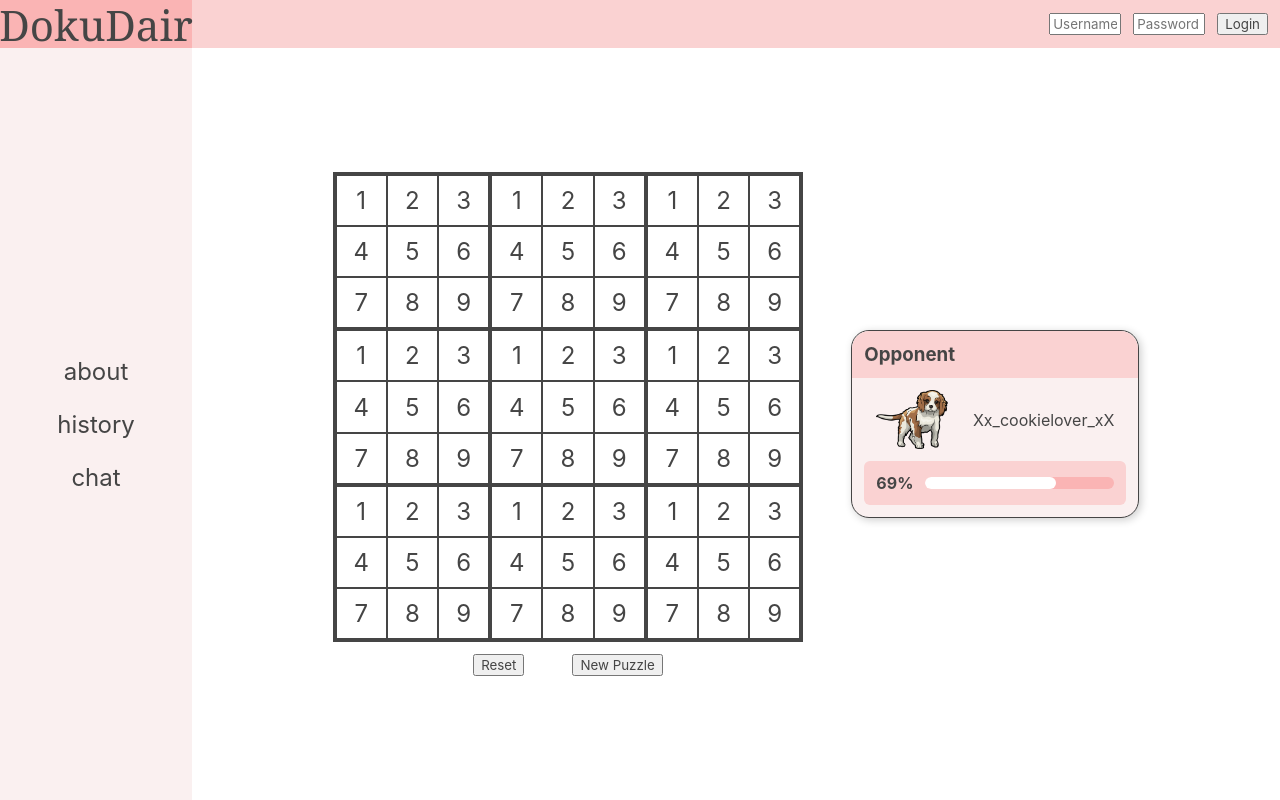
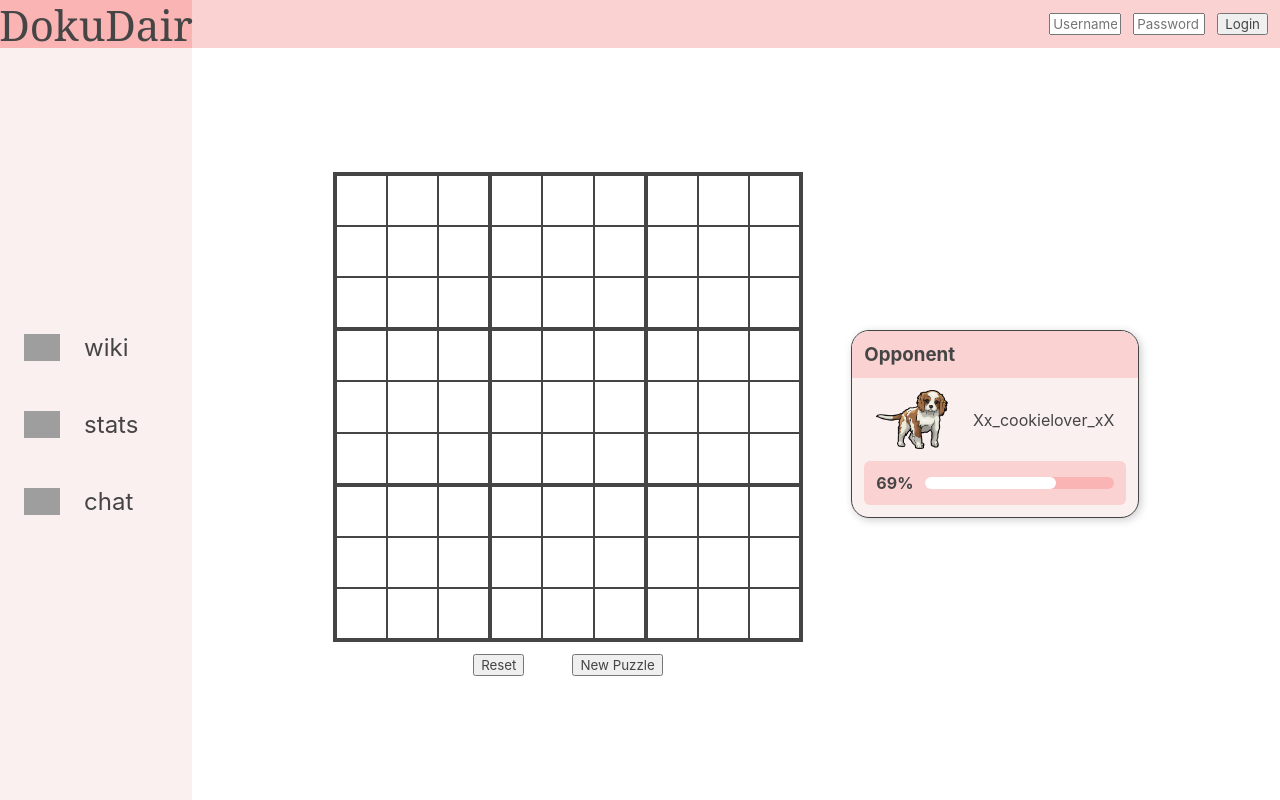
Before and after one commit to timviolino/dokuDair, a plain HTML site: page index.html in a window 1280 px wide. Drawn offline with Linux system fonts and the light colour scheme; grey boxes are pictures that could not be loaded.

Commit message:
Create script that makes all cells of board editable

```diff
--- a/index.html
+++ b/index.html
@@ -5,122 +5,131 @@
     <title>DokuDair</title>
     <link rel="stylesheet" href="style.css">
   </head>
-  <body class="flex vert nogrow">
-    <div class="flex stretch clr-med top nogrow">
-      <a id="logo" class="flex nogrow clr-dark top side"  href="index.html">DokuDair</a>
-      <div id="credentials" class="flex pad-sm gap-sm j-right">
+  <body class="flex vert no-grow">
+    <div class="flex stretch clr-med top no-grow">
+      <a id="logo" class="flex no-grow clr-dark top side"  href="index.html">DokuDair</a>
+      <div id="credentials" class="flex pad-sm gap-sm j-end">
         <input placeholder="Username">
         <input placeholder="Password">
         <button>Login</button>
       </div>
     </div>
-    <div class="flex stretch nogrow bottom">
-      <div class="flex vert nogrow clr-light side vert-stretch">
-        <a class="menu-item stretch pad-sm" href="./pages/about.html">about</a>
-        <a class="menu-item stretch pad-sm" href="./pages/history.html">history</a>
-        <a class="menu-item stretch pad-sm" href="./pages/chat.html">chat</a>
+    <div class="flex stretch no-grow bottom">
+      <div class="flex vert no-grow clr-light side vert-stretch">
+        <div class="flex menu-item stretch pad-2 gap-2 no-grow j-start">
+          <img src="https://raw.githubusercontent.com/eirikmadland/notion-icons/master/v5/icon4/mi-info.svg" alt="i">
+          <a href="./pages/wiki.html">wiki</a>
+        </div>
+        <div class="flex menu-item stretch pad-2 gap-2 no-grow j-start">
+          <img src="https://raw.githubusercontent.com/eirikmadland/notion-icons/master/v5/icon4/ul-graph-bar.svg" alt="i">
+          <a href="./pages/stats.html">stats</a>
+        </div>
+        <div class="flex menu-item stretch pad-2 gap-2 no-grow j-start">
+          <img src="https://raw.githubusercontent.com/eirikmadland/notion-icons/master/v5/icon4/mi-chat.svg" alt="i">
+          <a href="./pages/chat.html">chat</a>
+        </div>
       </div>
       <div id="content" class="flex vert-stretch pad-med gap-med">
-        <div class="flex vert gap-sm nogrow">
+        <div class="flex vert gap-sm no-grow">
           <div id="board">
             <div class="section">
-              <div class="cell flex"><p>1</p></div>
-              <div class="cell flex"><p>2</p></div>
-              <div class="cell flex"><p>3</p></div>
-              <div class="cell flex"><p>4</p></div>
-              <div class="cell flex"><p>5</p></div>
-              <div class="cell flex"><p>6</p></div>
-              <div class="cell flex"><p>7</p></div>
-              <div class="cell flex"><p>8</p></div>
-              <div class="cell flex"><p>9</p></div>
+              <div class="cell flex"><input></input></div>
+              <div class="cell flex"><input></input></div>
+              <div class="cell flex"><input></input></div>
+              <div class="cell flex"><input></input></div>
+              <div class="cell flex"><input></input></div>
+              <div class="cell flex"><input></input></div>
+              <div class="cell flex"><input></input></div>
+              <div class="cell flex"><input></input></div>
+              <div class="cell flex"><input></input></div>
             </div>
             <div class="section">
-              <div class="cell flex"><p>1</p></div>
-              <div class="cell flex"><p>2</p></div>
-              <div class="cell flex"><p>3</p></div>
-              <div class="cell flex"><p>4</p></div>
-              <div class="cell flex"><p>5</p></div>
-              <div class="cell flex"><p>6</p></div>
-              <div class="cell flex"><p>7</p></div>
-              <div class="cell flex"><p>8</p></div>
-              <div class="cell flex"><p>9</p></div>
+              <div class="cell flex"><input></input></div>
+              <div class="cell flex"><input></input></div>
+              <div class="cell flex"><input></input></div>
+              <div class="cell flex"><input></input></div>
+              <div class="cell flex"><input></input></div>
+              <div class="cell flex"><input></input></div>
+              <div class="cell flex"><input></input></div>
+              <div class="cell flex"><input></input></div>
+              <div class="cell flex"><input></input></div>
             </div>
             <div class="section">
-              <div class="cell flex"><p>1</p></div>
-              <div class="cell flex"><p>2</p></div>
-              <div class="cell flex"><p>3</p></div>
-              <div class="cell flex"><p>4</p></div>
-              <div class="cell flex"><p>5</p></div>
-              <div class="cell flex"><p>6</p></div>
-              <div class="cell flex"><p>7</p></div>
-              <div class="cell flex"><p>8</p></div>
-              <div class="cell flex"><p>9</p></div>
+              <div class="cell flex"><input></input></div>
+              <div class="cell flex"><input></input></div>
+              <div class="cell flex"><input></input></div>
+              <div class="cell flex"><input></input></div>
+              <div class="cell flex"><input></input></div>
+              <div class="cell flex"><input></input></div>
+              <div class="cell flex"><input></input></div>
+              <div class="cell flex"><input></input></div>
+              <div class="cell flex"><input></input></div>
             </div>
             <div class="section">
-              <div class="cell flex"><p>1</p></div>
-              <div class="cell flex"><p>2</p></div>
-              <div class="cell flex"><p>3</p></div>
-              <div class="cell flex"><p>4</p></div>
-              <div class="cell flex"><p>5</p></div>
-              <div class="cell flex"><p>6</p></div>
-              <div class="cell flex"><p>7</p></div>
-              <div class="cell flex"><p>8</p></div>
-              <div class="cell flex"><p>9</p></div>
+              <div class="cell flex"><input></input></div>
+              <div class="cell flex"><input></input></div>
+              <div class="cell flex"><input></input></div>
+              <div class="cell flex"><input></input></div>
+              <div class="cell flex"><input></input></div>
+              <div class="cell flex"><input></input></div>
+              <div class="cell flex"><input></input></div>
+              <div class="cell flex"><input></input></div>
+              <div class="cell flex"><input></input></div>
             </div>
             <div class="section">
-              <div class="cell flex"><p>1</p></div>
-              <div class="cell flex"><p>2</p></div>
-              <div class="cell flex"><p>3</p></div>
-              <div class="cell flex"><p>4</p></div>
-              <div class="cell flex"><p>5</p></div>
-              <div class="cell flex"><p>6</p></div>
-              <div class="cell flex"><p>7</p></div>
-              <div class="cell flex"><p>8</p></div>
-              <div class="cell flex"><p>9</p></div>
+              <div class="cell flex"><input></input></div>
+              <div class="cell flex"><input></input></div>
+              <div class="cell flex"><input></input></div>
+              <div class="cell flex"><input></input></div>
+              <div class="cell flex"><input></input></div>
+              <div class="cell flex"><input></input></div>
+              <div class="cell flex"><input></input></div>
+              <div class="cell flex"><input></input></div>
+              <div class="cell flex"><input></input></div>
             </div>
             <div class="section">
-              <div class="cell flex"><p>1</p></div>
-              <div class="cell flex"><p>2</p></div>
-              <div class="cell flex"><p>3</p></div>
-              <div class="cell flex"><p>4</p></div>
-              <div class="cell flex"><p>5</p></div>
-              <div class="cell flex"><p>6</p></div>
-              <div class="cell flex"><p>7</p></div>
-              <div class="cell flex"><p>8</p></div>
-              <div class="cell flex"><p>9</p></div>
+              <div class="cell flex"><input></input></div>
+              <div class="cell flex"><input></input></div>
+              <div class="cell flex"><input></input></div>
+              <div class="cell flex"><input></input></div>
+              <div class="cell flex"><input></input></div>
+              <div class="cell flex"><input></input></div>
+              <div class="cell flex"><input></input></div>
+              <div class="cell flex"><input></input></div>
+              <div class="cell flex"><input></input></div>
             </div>
             <div class="section">
-              <div class="cell flex"><p>1</p></div>
-              <div class="cell flex"><p>2</p></div>
-              <div class="cell flex"><p>3</p></div>
-              <div class="cell flex"><p>4</p></div>
-              <div class="cell flex"><p>5</p></div>
-              <div class="cell flex"><p>6</p></div>
-              <div class="cell flex"><p>7</p></div>
-              <div class="cell flex"><p>8</p></div>
-              <div class="cell flex"><p>9</p></div>
+              <div class="cell flex"><input></input></div>
+              <div class="cell flex"><input></input></div>
+              <div class="cell flex"><input></input></div>
+              <div class="cell flex"><input></input></div>
+              <div class="cell flex"><input></input></div>
+              <div class="cell flex"><input></input></div>
+              <div class="cell flex"><input></input></div>
+              <div class="cell flex"><input></input></div>
+              <div class="cell flex"><input></input></div>
             </div>
             <div class="section">
-              <div class="cell flex"><p>1</p></div>
-              <div class="cell flex"><p>2</p></div>
-              <div class="cell flex"><p>3</p></div>
-              <div class="cell flex"><p>4</p></div>
-              <div class="cell flex"><p>5</p></div>
-              <div class="cell flex"><p>6</p></div>
-              <div class="cell flex"><p>7</p></div>
-              <div class="cell flex"><p>8</p></div>
-              <div class="cell flex"><p>9</p></div>
+              <div class="cell flex"><input></input></div>
+              <div class="cell flex"><input></input></div>
+              <div class="cell flex"><input></input></div>
+              <div class="cell flex"><input></input></div>
+              <div class="cell flex"><input></input></div>
+              <div class="cell flex"><input></input></div>
+              <div class="cell flex"><input></input></div>
+              <div class="cell flex"><input></input></div>
+              <div class="cell flex"><input></input></div>
             </div>
             <div class="section">
-              <div class="cell flex"><p>1</p></div>
-              <div class="cell flex"><p>2</p></div>
-              <div class="cell flex"><p>3</p></div>
-              <div class="cell flex"><p>4</p></div>
-              <div class="cell flex"><p>5</p></div>
-              <div class="cell flex"><p>6</p></div>
-              <div class="cell flex"><p>7</p></div>
-              <div class="cell flex"><p>8</p></div>
-              <div class="cell flex"><p>9</p></div>
+              <div class="cell flex"><input></input></div>
+              <div class="cell flex"><input></input></div>
+              <div class="cell flex"><input></input></div>
+              <div class="cell flex"><input></input></div>
+              <div class="cell flex"><input></input></div>
+              <div class="cell flex"><input></input></div>
+              <div class="cell flex"><input></input></div>
+              <div class="cell flex"><input></input></div>
+              <div class="cell flex"><input></input></div>
             </div>
           </div>
           <div class="flex gap-med">
@@ -129,7 +138,7 @@
           </div>
         </div>
 
-        <div id="opponent-card" class="flex vert nogrow clr-light pad-sm">
+        <div id="opponent-card" class="flex vert no-grow clr-light pad-sm">
           <h3 class="clr-med pad-sm">Opponent</h3>
           <div class="flex stretch user j-even pad-sm">
             <img src="./img/charlie.png" alt="User">
@@ -137,12 +146,13 @@
           </div>
           <div id="completion" class="flex stretch clr-med pad-sm gap-sm">
             <strong class="clr-med">69%</strong>
-            <div class="bar j-left flex clr-dark">
+            <div class="bar j-start flex clr-dark">
               <div class="bar inner"></div>
             </div>
           </div>
         </div>
       </div>
     </div>
+    <script src="main.js"></script>
   </body>
 </html>
--- /dev/null
+++ b/main.js
@@ -0,0 +1,7 @@
+var cells = document.getElementsByClassName("cell");
+for (let i = 0; i < cells.length; i++) {
+  input = cells[i].getElementsByTagName("input")[0];
+  input.setAttribute("maxlength", "1");
+  input.setAttribute("oninput", "this.value=this.value.replace(/[^1-9]/g,'');");
+}
+elementVar.setAttribute("attribute", "value");
--- a/style.css
+++ b/style.css
@@ -5,9 +5,10 @@
   --clr-med: rgb(250, 210, 210);
   --clr-dark: rgb(250, 180, 180);
   --clr-text: rgb(69, 69, 69);
-  --dim-sm: 12px;
-  --dim-med: 48px;
-  --dim-lg: 192px;
+  --dim-1: 12px;
+  --dim-2: 24px;
+  --dim-4: 48px;
+  --dim-16: 192px;
 }
 
 /* ||||||||| Doku Fonts - family, size, weight, align ||||||||| */
@@ -24,7 +25,7 @@ a {
   font-family: 'Georgia';
 }
 
-.menu-item {
+.menu-item > a {
   font-size: 24px;
   text-align: center;
 }
@@ -43,7 +44,7 @@ a {
 }
 
 .clr-light,
-.cell:hover {
+.cell > input:hover {
   background-color: var(--clr-light);
 }
 
@@ -70,23 +71,31 @@ a {
 
 /* ||||||||| Doku Paddings, Gaps, & Margins ||||||||| */
 .pad-sm {
-  padding: var(--dim-sm);
+  padding: var(--dim-1);
+}
+
+.pad-2 {
+  padding: var(--dim-2);
 }
 
 .pad-med {
-  padding: var(--dim-med);
+  padding: var(--dim-4);
 }
 
 .gap-sm {
-  gap: var(--dim-sm);
+  gap: var(--dim-1);
+}
+
+.gap-2 {
+  gap: var(--dim-2);
 }
 
 .gap-med {
-  gap: var(--dim-med);
+  gap: var(--dim-4);
 }
 
 #opponent-card > h3 {
-  width: calc(100% + 2 * var(--dim-sm));
+  width: calc(100% + 2 * var(--dim-1));
   margin: -12px -12px 0px -12px;
 }
 
@@ -108,19 +117,24 @@ body {
 }
 
 .top {
-  height: var(--dim-med);
+  height: var(--dim-4);
 }
 
 .side {
-  width: var(--dim-lg);
+  width: var(--dim-16);
 }
 
 .bottom {
-  height: calc(100vh - var(--dim-med));
+  height: calc(100vh - var(--dim-4));
 }
 
 #credentials > input {
   max-width: 72px;
+}
+
+.menu-item > img {
+  width: 36px;
+  height: auto;
 }
 
 .user > img {
@@ -138,17 +152,22 @@ body {
 }
 
 .bar {
-  height: var(--dim-sm);
+  height: var(--dim-1);
 }
 
 .bar.inner {
   width: 69%;
 }
 
+.placeholder {
+  width: auto;
+  height: 92%;
+}
+
 /* ||||||||| Doku Borders ||||||||| */
 #opponent-card {
   border: 1px solid var(--clr-text);
-  border-radius: calc(1.5*var(--dim-sm));
+  border-radius: calc(1.5*var(--dim-1));
 }
 
 #opponent-card > h3 {
@@ -157,7 +176,7 @@ body {
 }
 
 #completion {
-  border-radius: calc(0.5*var(--dim-sm));
+  border-radius: calc(0.5*var(--dim-1));
 }
 
 .bar {
@@ -180,7 +199,7 @@ body {
   flex-direction: column;
 }
 
-.nogrow {
+.no-grow {
   flex: none;
 }
 
@@ -188,11 +207,11 @@ body {
   justify-content: space-between;
 }
 
-.j-left {
+.j-start {
   justify-content: flex-start;
 }
 
-.j-right {
+.j-end {
   justify-content: flex-end;
 }
 
@@ -206,3 +225,12 @@ body {
 .menu-item {
   transition: background-color 150ms;
 }
+
+/* ||||||||| Number Wheel ||||||||| */
+.cell > input {
+  width: calc(100% - 2px);
+  height: calc(100% - 2px);
+  border: 0;
+  text-align: center;
+  font-size: 24px;
+}
```
Also changed, not shown: pages/chat.html (+19 -10 lines), pages/stats.html (+21 -10 lines), pages/wiki.html (+19 -10 lines).
